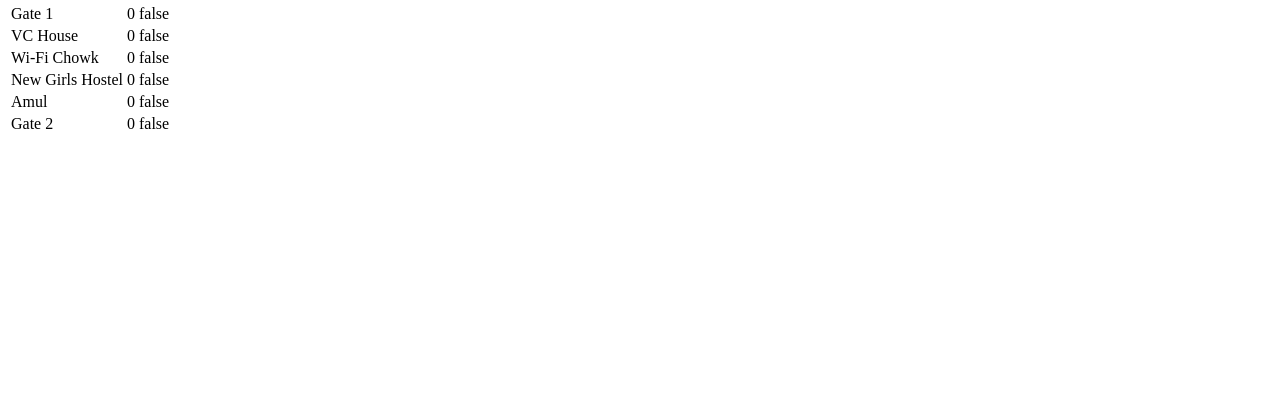
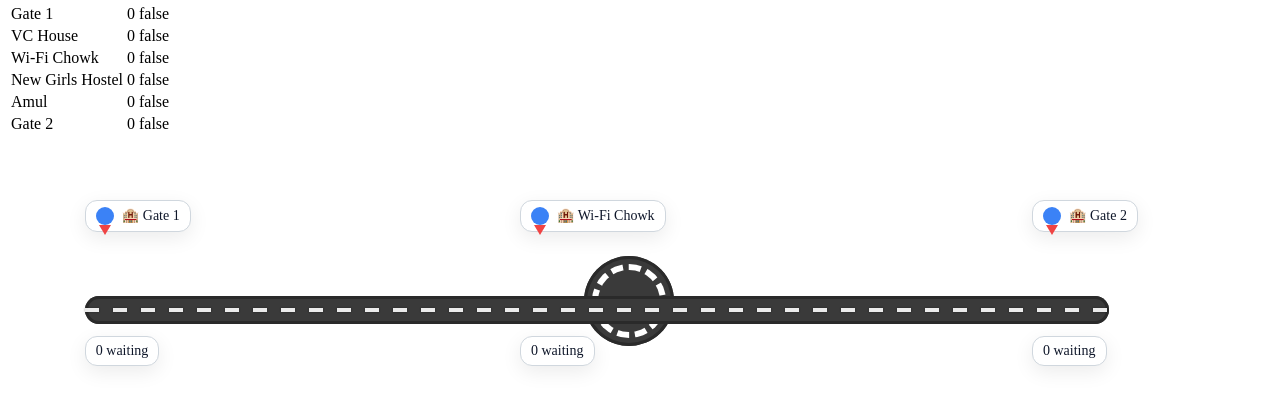
Before and after one commit to souravPGDAV/minor_project_cuh, a Flask app: page / in a window 1280 px wide. Shown: the part 164-571 px from the top of the page. Run offline with Flask 3, Linux system fonts and the light colour scheme; parts of the project's set-up code (start-up, migrations or seed data) failed here and were passed over; some libraries are stand-ins or nearby versions.

Commit message:
added road icon

```diff
--- a/static/home.js
+++ b/static/home.js
@@ -41,7 +41,19 @@
                     </tr>
                 </table>
             </div>
-        </div>
+            <div>
+
+
+            <div class="roundabout"></div>
+            <div class="poi" style="margin-top:8vh; margin-left:6vw"><span class="pin" style="background:#3b82f6"></span>🏨 Gate 1</div>
+            <div class="poi" style="margin-top:8vh; margin-left:40vw"><span class="pin" style="background:#3b82f6"></span>🏨 Wi-Fi Chowk</div>
+            <div class="poi" style="margin-top:8vh; margin-left:80vw"><span class="pin" style="background:#3b82f6"></span>🏨 Gate 2</div>
+            <div class="road h" style="margin-left:6vw; width: 80vw; margin-top:20vh"></div>
+            <div class="poi" style="margin-top:25vh; margin-left:6vw">{{at_gate1}} waiting</div>
+            <div class="poi" style="margin-top:25vh; margin-left:40vw">{{at_chowk}} waiting</div>
+            <div class="poi" style="margin-top:25vh; margin-left:80vw">{{at_gate2}} waiting</div>
+            </div>
+            </div>
     `,
     data:function(){
         return {
--- a/static/style.css
+++ b/static/style.css
@@ -1,38 +1,34 @@
-.road-to-gate1 {
-        width: 50%;
-        height: 10px;
-        background-color: #888; /* Grey color for road */
-        top: 58%;
-        position: absolute;
-        margin: 200px 0;
-}
+.road::after {
+      content: "";
+      position: absolute; inset: 0; margin: auto; height: 4px; width: 100%;
+      background: repeating-linear-gradient(90deg, var(--lane) 0 14px, transparent 14px 28px);
+      top: 0; bottom: 0;
+      filter: drop-shadow(0 0 1px rgba(0,0,0,.4));
+      opacity: .9;
+    }
 
-.roundabout {
-      position: absolute;
-      margin: 200px 0;
-      top: 58%;
-      left: 50%;
-      width: 60px;
-      height: 60px;
-      background-color: #888;
-      border-radius: 40%;
-      transform: translate(-50%, -50%);
-      box-shadow: inset 0 0 0 8px white; /* green inner circle to simulate lane */
-}
 
-.road-to-ngh {
-    width: 40%;
-    height: 10px;
-    background-color: #888;
-    top: 58%;
-    left: 54%;
-    margin: 200px 0;
-    position: absolute;
-}
+.road { position: absolute; background: var(--road); box-shadow: inset 0 0 0 3px #2a2a2a; }
+.road.h { height: 28px; border-radius: 14px; }
+.road.v { width: 28px; border-radius: 14px; }
+.road.diag { height: 28px; width: 320px; border-radius: 14px; transform-origin: left center; }
 
-.road-to-ngh2{
-     width: 10px;
-      height: 100vh;
-      background-color: #888;
-      margin: auto;
-}
+.road.v::after { width: 4px; height: 100%; background: repeating-linear-gradient(0deg, var(--lane) 0 14px, transparent 14px 28px); left: 0; right: 0; }
+:root {
+      --map-w: 980px;
+      --map-h: 620px;
+      --road: #3a3a3a;
+      --lane: #ffffff;
+      --grass: #e8f5e9;
+      --water: #e3f2fd;
+      --border: #d0d7de;
+      --label: #0f172a;
+    }
+
+/* Roundabout */
+    .roundabout { position: absolute; width: 90px; height: 90px; border-radius: 50%; background: var(--road); margin-left: 45vw;margin-top: 15vh; box-shadow: inset 0 0 0 3px #2a2a2a; }
+    .roundabout::after { content: ""; position: absolute; inset: 8px; border-radius: 50%; border: 6px dashed var(--lane); }
+.lane { position: absolute; inset: 0; background: conic-gradient(from 180deg at 100% 0, transparent 0 36%, var(--lane) 36% 38.5%, transparent 38.5% 90%); filter: drop-shadow(0 0 1px rgba(0,0,0,.4)); }
+.poi { position: absolute; left: var(--x); top: var(--y); display: inline-flex; align-items: center; gap: 8px; background: #fff; border: 1px solid var(--border); padding: 6px 10px; border-radius: 12px; box-shadow: 0 6px 20px rgba(0,0,0,.08); font-size: 14px; color: var(--label); }
+.pin { width: 18px; height: 18px; border-radius: 50%; background: #ef4444; position: relative; }
+.pin::after { content: ""; position: absolute; left: 50%; top: 100%; width: 0; height: 0; border-left: 6px solid transparent; border-right: 6px solid transparent; border-top: 10px solid #ef4444; transform: translateX(-50%); }
```
